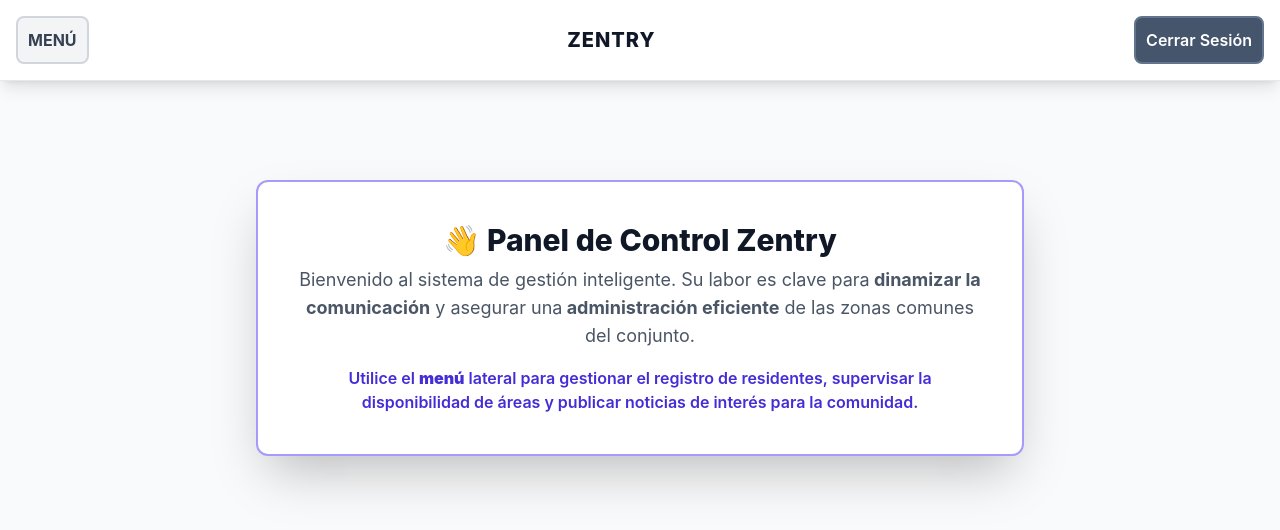
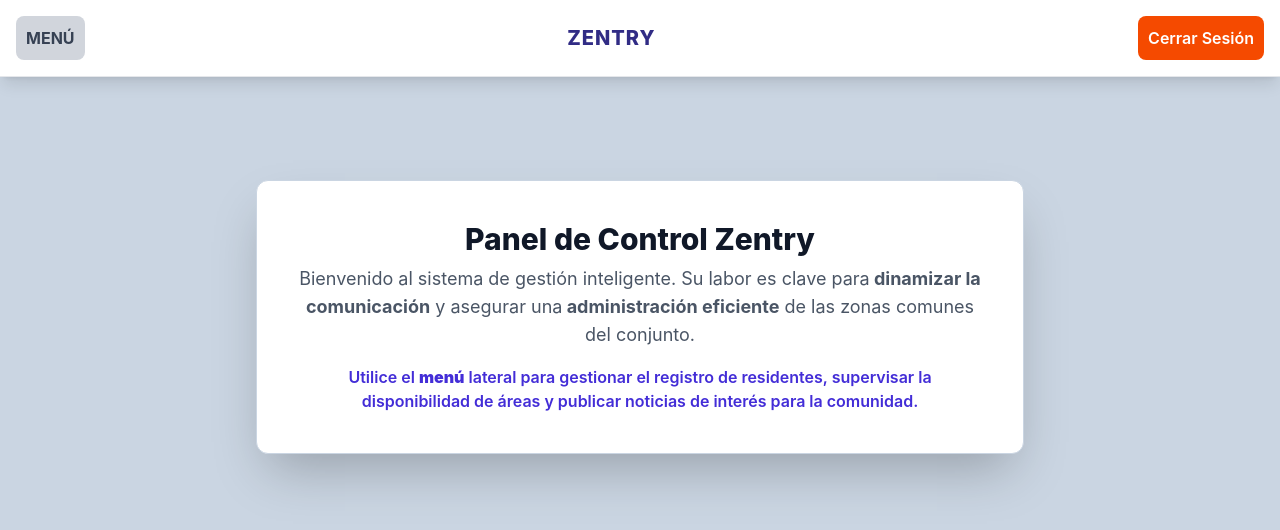
Before and after one commit to fureeedi/ZENTRY, a React (Vite) app in the folder 03-Develop/frontend/frontend_zentry/: page /administracion in a window 1280 px wide. Shown: the top 530 px of the page. Built offline with nearby package versions, Linux system fonts and the light colour scheme.

Commit message:
chore: Agregando menú de navegación a Administración

```diff
--- a/03-Develop/frontend/frontend_zentry/src/administracion.jsx
+++ b/03-Develop/frontend/frontend_zentry/src/administracion.jsx
@@ -5,6 +5,9 @@ import { Link } from "react-router-dom";
 const ICON_URLS = {
     // Menú Lateral (URLs de Placeholders en lugar de SVG)
     anuncios: 'https://cdn-icons-png.flaticon.com/512/2415/2415903.png',
+    solicitudes_reservas: 'https://cdn-icons-png.flaticon.com/512/1440/1440930.png',
+    zonas_comunes: 'https://cdn-icons-png.flaticon.com/512/1269/1269825.png ',
+    residentes_propietarios: 'https://cdn-icons-png.flaticon.com/512/1441/1441323.png'
 
     // Icono para cerrar el menú (X) - Se mantiene como SVG para la UI
 
@@ -40,7 +43,10 @@ export default function Administracion() {
   // 2. Usamos las URLs definidas en ICON_URLS para el array de items
   const menuItems = [
 
-    { iconUrl: ICON_URLS.anuncios, title: 'Anuncios', Link ,to: '/admin/registros-funcionarios' },
+    { iconUrl: ICON_URLS.anuncios, title: 'Anuncios', Link ,to: '/administracion/anuncios' },
+    { iconUrl: ICON_URLS.solicitudes_reservas, title: 'Solicitudes y Reservas', Link ,to: '/administracion/solicitudes-reservas' },
+    { iconUrl: ICON_URLS.zonas_comunes, title: 'Zonas Comunes', Link ,to: '/administracion/zonas-comunes' },
+    { iconUrl: ICON_URLS.residentes_propietarios, title: 'Residentes y Propietarios', Link ,to: '/administracion/residentes-propietarios' }
 
   ];
 
@@ -54,7 +60,7 @@ export default function Administracion() {
   };
 
   return (
-    <div className="min-h-screen bg-gray-50">
+    <div className="min-h-screen bg-gray-50 bg-slate-300">
 
       {/* 1. Barra de Navegación Superior (Fixed Header) */}
       <header className="fixed top-0 left-0 w-full bg-white shadow-lg z-20 border-b border-gray-200 p-3 md:p-4">
@@ -63,13 +69,13 @@ export default function Administracion() {
           {/* Botón MENÚ */}
           <button
             onClick={toggleMenu}
-            className="p-2.5 border-2 border-gray-300 rounded-lg font-bold text-gray-700 bg-gray-100 hover:bg-gray-200 transition duration-150 uppercase"
+            className="p-2.5 rounded-lg font-bold text-gray-700 bg-gray-300 hover:bg-gray-400 transition duration-150 uppercase"
           >
             MENÚ
           </button>
 
           {/* Título Central */}
-          <h1 className="text-base md:text-xl font-extrabold text-gray-900 tracking-wider text-center uppercase truncate mx-4">
+          <h1 className="text-base md:text-xl font-extrabold text-gray-900 tracking-wider text-center uppercase truncate mx-4 font-extrabold text-indigo-900">
             ZENTRY
           </h1>
 
@@ -77,7 +83,7 @@ export default function Administracion() {
 
           <Link
             to="/"
-            className="p-2.5 border-2 border-slate-500 rounded-lg font-semibold text-white bg-slate-600 hover:bg-slate-700 transition duration-150 text-sm md:text-base whitespace-nowrap">
+            className="p-2.5 rounded-lg font-semibold text-white bg-orange-600 hover:bg-orange-700 transition duration-150 text-sm md:text-base whitespace-nowrap">
 
             Cerrar Sesión
           </Link>
@@ -123,11 +129,11 @@ export default function Administracion() {
 
     {/* Contenedor para el contenido principal del mensaje principal*/}
     <div className='p-45'>
-            <div className="p-6 md:p-10 max-w-3xl mx-auto bg-white rounded-xl shadow-2xl border-2 border-indigo-600/50">
+            <div className="p-6 md:p-10 max-w-3xl mx-auto bg-white rounded-xl shadow-2xl border border-slate-300">
                 <div className='text-center'>
 
                     <h2 className="text-3xl font-extrabold text-gray-900 mb-2">
-                        👋 Panel de Control Zentry
+                        Panel de Control Zentry
                     </h2>
 
                     <p className="text-lg text-gray-600">
```
